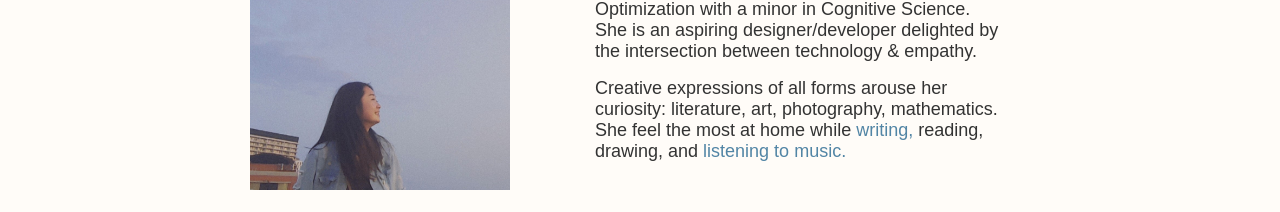
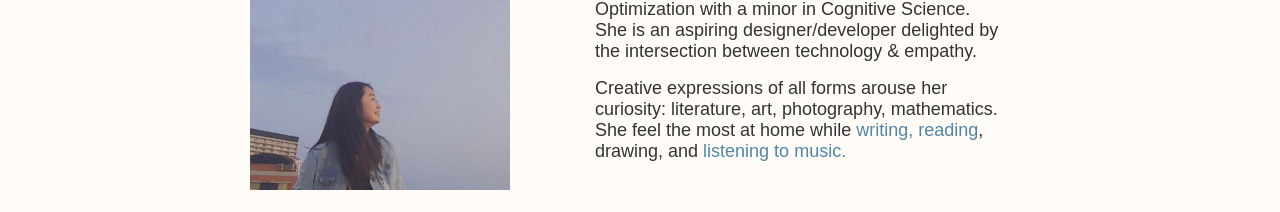
Before and after one commit to kunkunzhu/personal-portfolio, a React (Create React App) app: page / in a window 1280 px wide. Shown: the part 440-652 px from the top of the page. Built offline with nearby package versions, Linux system fonts and the light colour scheme; a web font is replaced by a local one.

Commit message:
lemme pop in 1 more link lol

```diff
--- a/src/components/About.jsx
+++ b/src/components/About.jsx
@@ -34,7 +34,7 @@ class About extends Component {
                             Creative expressions of all forms arouse her curiosity: literature, art, photography, mathematics.
                             She feel the most at home while <Link href={'https://sincerelykun.substack.com/?utm_source=substack&utm_medium=web&utm_campaign=substack_profile'} target='_blank' rel='noreferrer'>
                             writing,
-                            </Link> reading, drawing, and <Link href={'https://open.spotify.com/user/eliinaz.z?si=e8297252e4484e82'} target='_blank' rel='noreferrer'>listening to music.</Link>
+                            </Link> <Link href={'https://curius.app/kun-zhu'} target='_blank' rel='noreferrer'>reading</Link>, drawing, and <Link href={'https://open.spotify.com/user/eliinaz.z?si=e8297252e4484e82'} target='_blank' rel='noreferrer'>listening to music.</Link>
                         </Definition>
                     </Definitions>
                 </Text>
```
Also changed, not shown: 1 other file (tests, documents, lock files or other folders).
